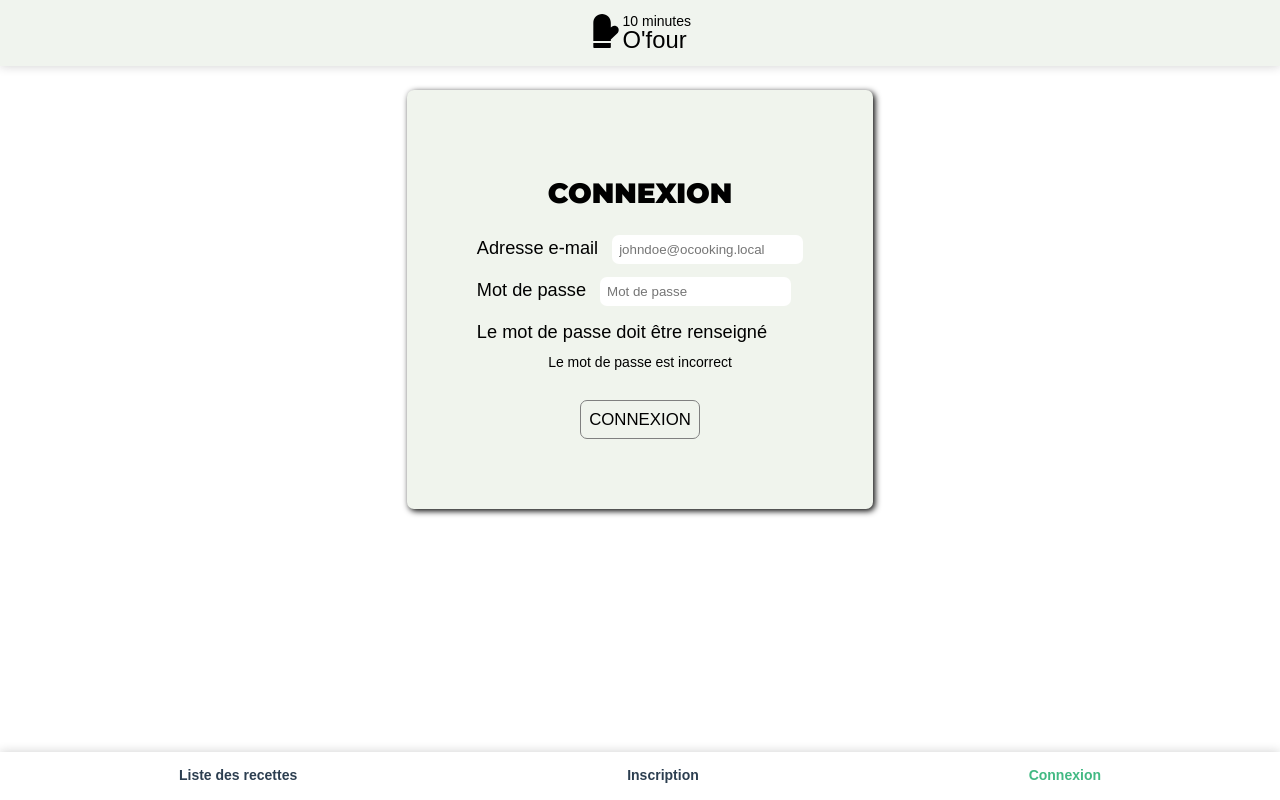
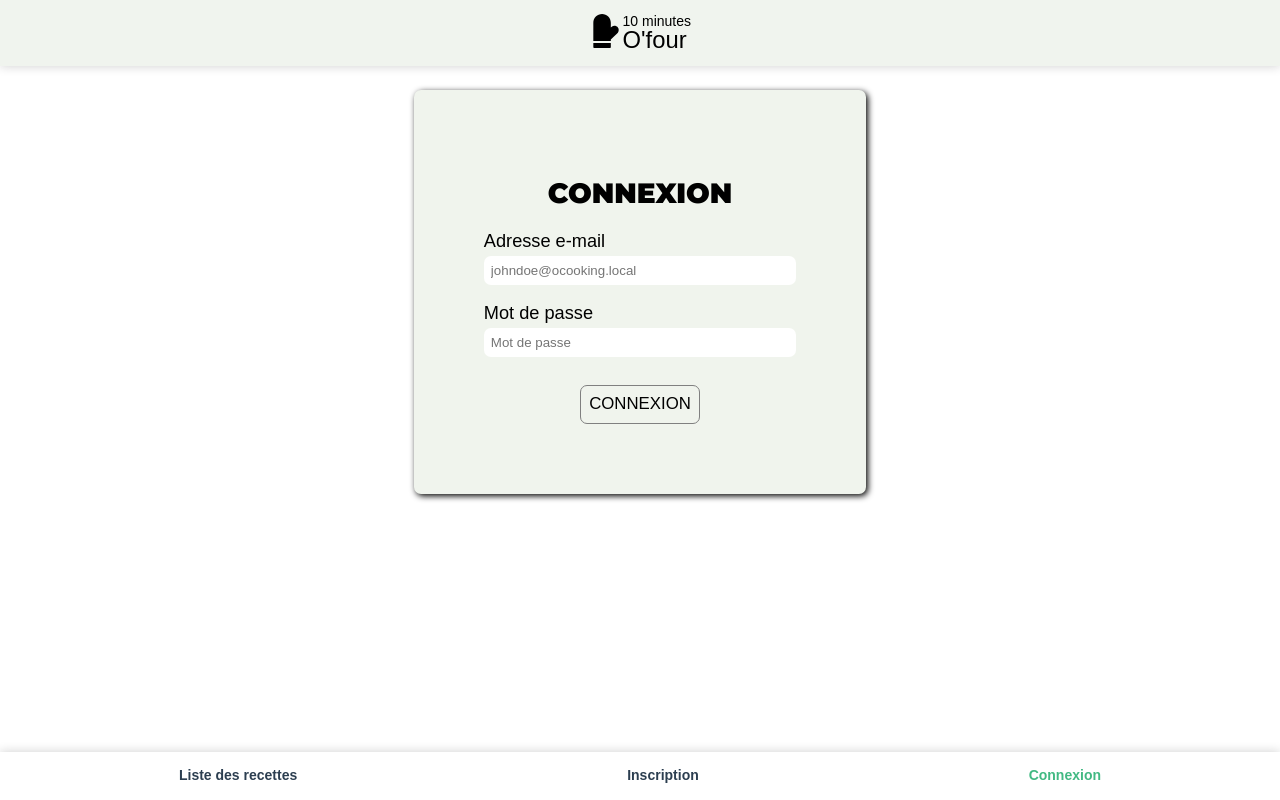
Before and after one commit to MaximeLefranc/ocooking, a Vue app in the folder frontend/frontendVue/: page /connexion in a window 1280 px wide. Built offline with nearby package versions, Linux system fonts and the light colour scheme; a web font is replaced by a local one.

Commit message:
get one recipe by this id from wordpress API ->  DONE
WIP: format recived date for display

```diff
--- a/frontend/frontendVue/src/components/LoginFormComponent.vue
+++ b/frontend/frontendVue/src/components/LoginFormComponent.vue
@@ -1,24 +1,21 @@
 <template>
   <main class="main-container">
     <h1>Connexion</h1>
-    <form>
+    <form v-on:submit.prevent="validateForm">
       <fieldset>
         <div class="field">
           <label class="field__label">Adresse e-mail</label>
-          <input class="field__input" type="text" placeholder="johndoe@ocooking.local">
+          <p v-if="errors.username" class="field__errormessage">{{ errors.username }}</p>
+          <input v-model="username" class="field__input" type="text" placeholder="johndoe@ocooking.local">
         </div>
         <div class="field field--error">
           <label class="field__label">Mot de passe</label>
-          <input class="field__input" type="password" placeholder="Mot de passe">
-          <ul class="field__error-list">
-            <li>
-              Le mot de passe doit être renseigné
-            </li>
-          </ul>
+          <p v-if="errors.password" class="field__errormessage">{{ errors.password }}</p>
+          <input v-model="password" class="field__input" type="password" placeholder="Mot de passe">
         </div>
       </fieldset>
 
-      <div class="alert error">Le mot de passe est incorrect</div>
+      <div v-if="false" class="alert error">Le mot de passe est incorrect</div>
       <button class="button">Connexion</button>
     </form>
   </main>
@@ -26,8 +23,41 @@
 
 <script>
 export default {
-  name: 'LoginFormComponent'
+  name: 'LoginFormComponent',
+  data() {
+    return {
+      'username': '',
+      'password': '',
+      errors: {
+        username: '',
+        password: ''
+      }
+    }
+  },
+  methods: {
+    validateForm() {
+      let hasError = false;
+      this.errors = {
+        username: '',
+        password: ''
+      };
+      if (this.username === '') {
+        this.errors.username = 'Le nom d\'utilisateur ne peut pas être vide.';
+        hasError = true;
+      }
+
+      if (this.password === '') {
+        this.errors.password = 'Le mot de passe ne peut pas être vide.';
+        hasError = true;
+      }
+
+      if (!hasError) {
+        console.log('je lance l\'appel API');
+      }
+    }
+  }
 }
+
 </script>
 
 <style lang="scss" scoped>
@@ -45,15 +75,23 @@ export default {
 }
 
 .field {
-  line-height: 3rem;
+  line-height: 2rem;
   font-size: 1.3rem;
 
   &__input {
-    margin-left: 1rem;
+    width: 100%;
     padding: 0.5rem;
     border: 0px;
     background-color: #ffffff;
     border-radius: .5rem;
+    margin-bottom: 1rem;
+  }
+
+  &__errormessage {
+    color: red;
+    font-weight: bold;
+    font-size: 1rem;
+    line-height: initial;
   }
 }
 
@@ -68,7 +106,7 @@ fieldset {
   border-radius: .5rem;
   font-size: 1.2rem;
   text-transform: uppercase;
-  margin-top: 2rem;
+  margin-top: 1rem;
   cursor: pointer;
 }
 </style>
--- a/frontend/frontendVue/src/components/RegisterComponent.vue
+++ b/frontend/frontendVue/src/components/RegisterComponent.vue
@@ -133,6 +133,7 @@ export default {
     font-weight: bold;
     text-align: center;
     font-size: initial;
+    line-height: initial;
   }
 }
 
--- a/frontend/frontendVue/src/router/index.js
+++ b/frontend/frontendVue/src/router/index.js
@@ -20,7 +20,7 @@ const routes = [
       import(/* webpackChunkName: "about" */ '../views/RegisterView.vue'),
   },
   {
-    path: '/recette',
+    path: '/recette/:id(\\d+)',
     name: 'recette',
     component: () =>
       import(/* webpackChunkName: "about" */ '../views/RecipeView.vue'),
--- a/frontend/frontendVue/src/services/RecipeService.js
+++ b/frontend/frontendVue/src/services/RecipeService.js
@@ -13,4 +13,15 @@ export default {
   async findAll(page = 1) {
     return await apiClient.get('/recettes?_embed&per_page=10&page=' + page);
   },
+
+  async findOne(id) {
+    try {
+      const response = await apiClient.get(
+        'http://ocooking.api.local/wp-json/wp/v2/recettes/' + id + '?_embed'
+      );
+      return response.data;
+    } catch (e) {
+      return e.response.data;
+    }
+  },
 };
--- a/frontend/frontendVue/src/views/RecipeView.vue
+++ b/frontend/frontendVue/src/views/RecipeView.vue
@@ -5,12 +5,19 @@
 </template>
 
 <script>
-import FooterComponent from '@/components/FooterComponent.vue';
-import HeaderComponent from '@/components/HeaderComponent.vue';
+import FooterComponent from '@/components/FooterComponent';
+import HeaderComponent from '@/components/HeaderComponent';
+import RecipeService from '@/services/RecipeService';
 
 export default {
   name: 'RecipeView',
-  components: { HeaderComponent, FooterComponent }
+  components: { HeaderComponent, FooterComponent },
+  async mounted() {
+    const recipe = await RecipeService.findOne(this.$route.params.id);
+    if (recipe.code && recipe.code === 'rest_post_invalid_id') {
+      this.$router.push('/');
+    }
+  }
 }
 </script>
 
```
